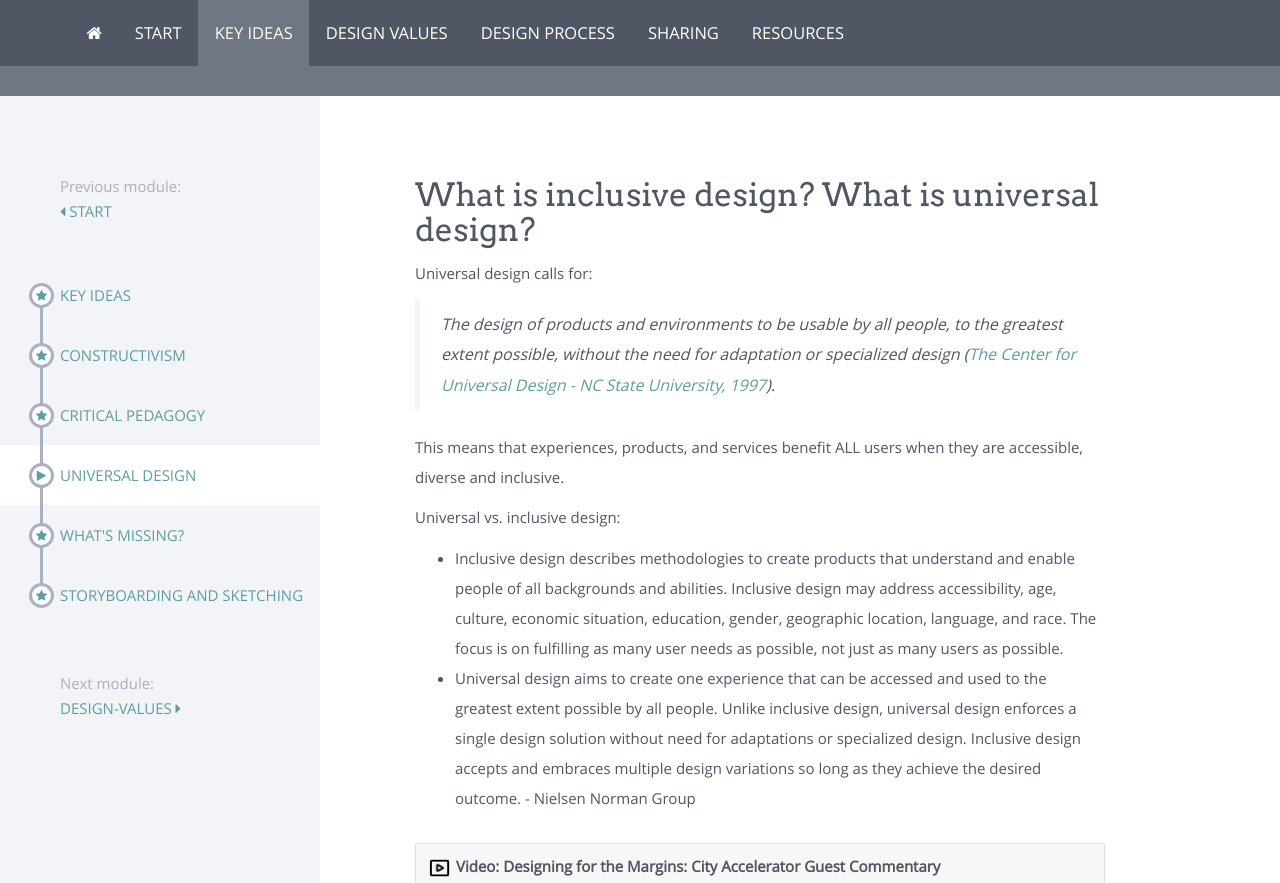
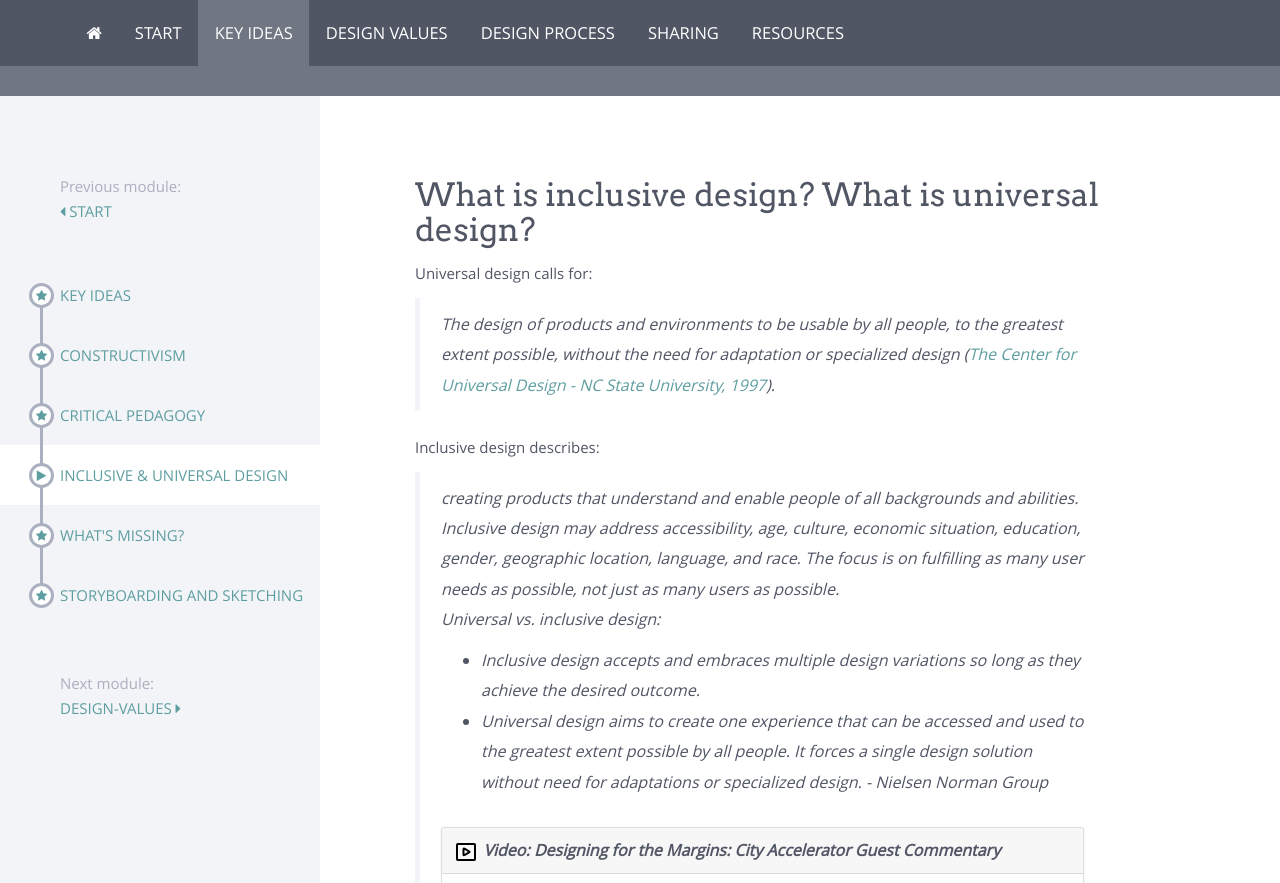
Before and after one commit to ucsdlib/foundations, a Jekyll site: the page built from modules/key-ideas/_posts/2000-01-05-universal-design.html, in a window 1280 px wide and 900 px high, cut to the strip 0-883 px from the top of the window. Built offline with Jekyll 4.4.1, drawn with Linux system fonts in a browser that asks for light colours; nearby versions of some CDN libraries.

Commit message:
Update 2000-01-05-universal-design.html

```diff
--- a/modules/key-ideas/_posts/2000-01-05-universal-design.html
+++ b/modules/key-ideas/_posts/2000-01-05-universal-design.html
@@ -7,12 +7,16 @@
 
 <blockquote>The design of products and environments to be usable by all people, to the greatest extent possible, without the need for adaptation or specialized design (<a href="https://web.archive.org/web/20080509071827/http://www.design.ncsu.edu/cud/about_ud/udprinciplestext.htm" target="_blank">The Center for Universal Design - NC State University, 1997</a>).</blockquote>
 
-<p>This means that experiences, products, and services benefit ALL users when they are accessible, diverse and inclusive.</p>
+<p>Inclusive design describes:</p>
+
+<blockquote>creating products that understand and enable people of all backgrounds and abilities. Inclusive design may address accessibility, age, culture, economic situation, education, gender, geographic location, language, and race. The focus is on fulfilling as many user needs as possible, not just as many users as possible.
+
 <p>Universal vs. inclusive design: </p>
 <ul>
-	<li>Inclusive design describes methodologies to create products that understand and enable people of all backgrounds and abilities. Inclusive design may address accessibility, age, culture, economic situation, education, gender, geographic location, language, and race. The focus is on fulfilling as many user needs as possible, not just as many users as possible.</li>
-	<li>Universal design aims to create one experience that can be accessed and used to the greatest extent possible by all people. Unlike inclusive design, universal design enforces a single design solution without need for adaptations or specialized design. Inclusive design accepts and embraces multiple design variations so long as they achieve the desired outcome. - Nielsen Norman Group</li>
+	<li>Inclusive design accepts and embraces multiple design variations so long as they achieve the desired outcome.</li>
+	<li>Universal design aims to create one experience that can be accessed and used to the greatest extent possible by all people. It forces a single design solution without need for adaptations or specialized design. - Nielsen Norman Group</li>
 </ul>
+
 <div class="card my-5 shadow-sm">
 	<div class="card-header">
 	  <span><a id="margins-video"></a>{% include icon-video.html %}Video: Designing for the Margins: City Accelerator Guest Commentary</span>
```
Also changed, not shown: other parts of modules/key-ideas/_posts/2000-01-05-universal-design.html (+1 -1 lines).
